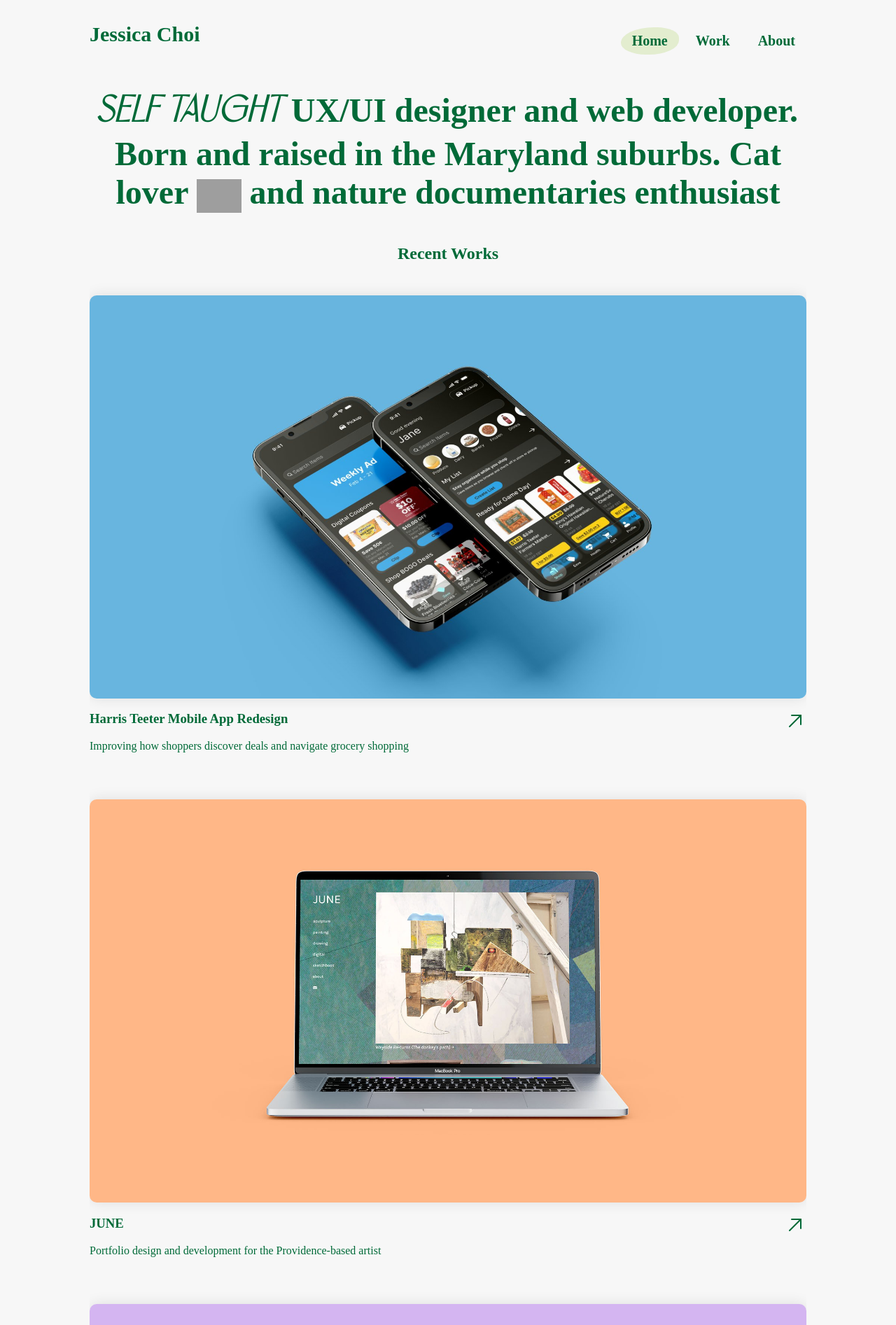
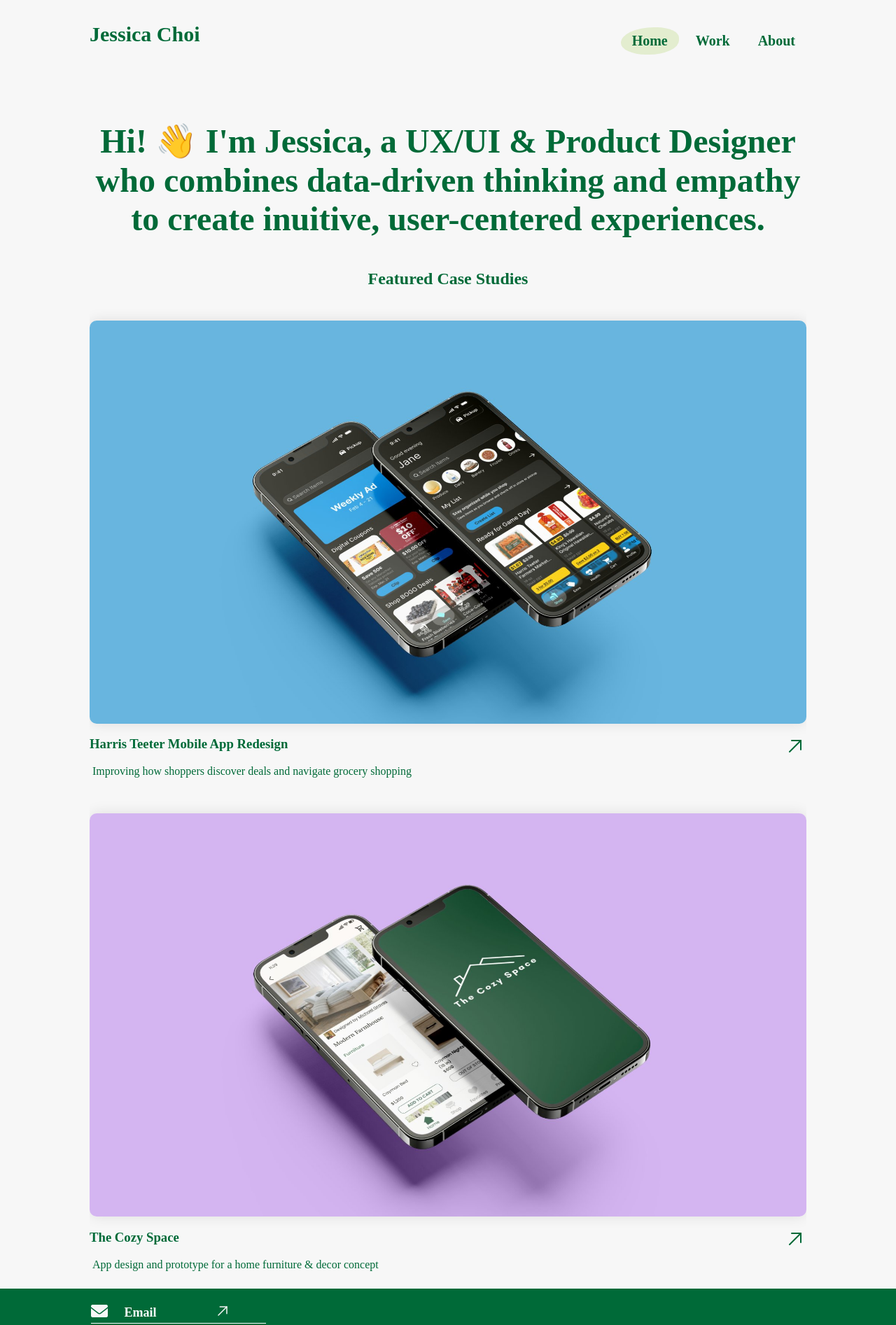
Before and after one commit to hey-youngaa/new-portfolio, a React (Create React App) app: page / in a window 1280 px wide. Shown: the top 1893 px of the page at 70% size. Built offline with nearby package versions, Linux system fonts and the light colour scheme; grey boxes are pictures that could not be loaded; a web font is replaced by a local one.

Commit message:
Updated intro text and removed june block

```diff
--- a/src/pages/home/Home.jsx
+++ b/src/pages/home/Home.jsx
@@ -1,7 +1,6 @@
 import React from 'react'
 import './home.css'
-import choco from '../../assets/images/choco.png'
-import june from '../../assets/images/juneWork.jpeg'
+
 import { Link } from 'react-router-dom'
 import homeCover from '../../assets/images/homeDecor.jpg'
 import ht from '../../assets/images/ht.jpg'
@@ -10,12 +9,12 @@
 function Home() {
   return (
     <div className='homeContainer'>
-      <div className="introText">
-        <span>Self taught</span> UX/UI designer and web developer. Born and raised in the Maryland suburbs.
-        Cat lover <img src={choco} alt='cat'/> and nature documentaries enthusiast
-      </div>
+      <p className='introText'>
+        Hi! 👋 I'm Jessica, a UX/UI & Product Designer who combines data-driven thinking and empathy to create
+        inuitive, user-centered experiences.
+      </p>
 
-      <h2>Recent Works</h2>
+      <h2>Featured Case Studies</h2>
       <div className="workSection">
 
         <div className="block">
@@ -29,19 +28,6 @@
                 <div className="workLinkText">View Project</div>
               </div>
             </Link>
-          </div>
-        </div>
-        <div className="block">
-          <img src={june} alt="" className='workCover'/>
-          <div className="workDetails">
-            <h3>JUNE</h3>
-            <p>Portfolio design and development for the Providence-based artist</p>
-            <a href='https://elephantinthesnake.com/' rel='noreferrer' target='_blank' className='workLink'>
-              <div className="workLinkBox">
-                <img src={arrow} alt='link arrow' />
-                <div className="workLinkText">View Website</div>
-              </div>
-            </a>
           </div>
         </div>
 
--- a/src/pages/home/home.css
+++ b/src/pages/home/home.css
@@ -15,10 +15,6 @@
     margin-bottom: 2vw;
 }
 
-.introText span{
-    font-family: brema;
-    font-style: italic;
-}
 .introText img{
     display: inline-block;
     max-height: 1em;
@@ -52,6 +48,7 @@
 
 .workDetails p{
     max-width: 85%;
+    margin: 0 .25rem 0;
 }
 .workLink{
     text-decoration: none;
```
